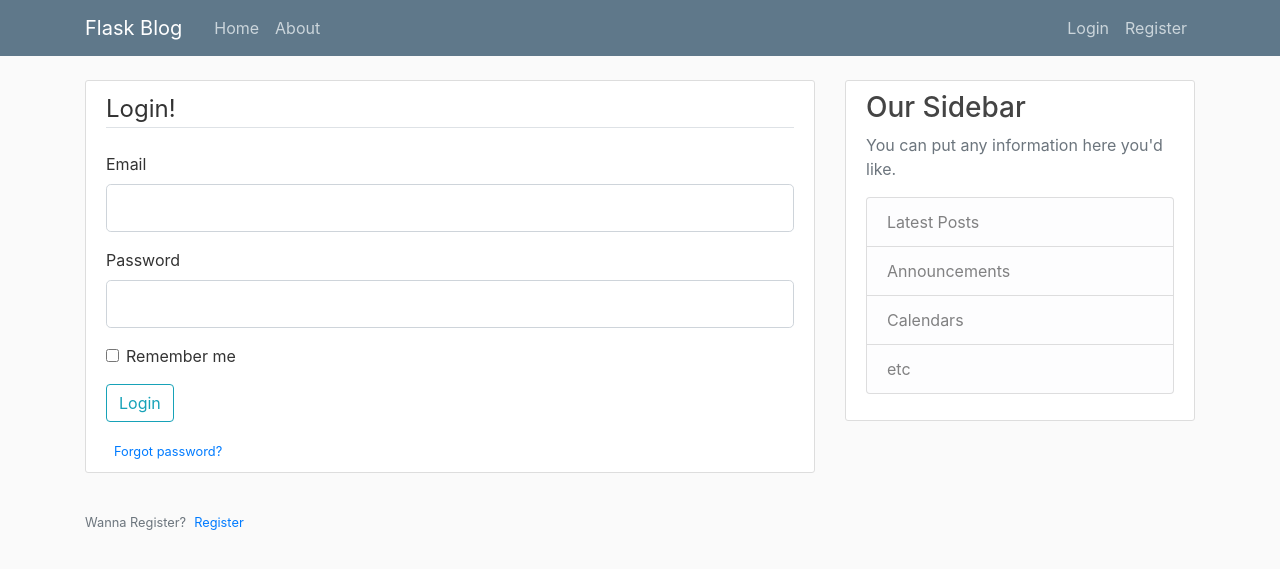
After one commit to divyashk/Flask-Blogsite, a Flask app: page /login in a window 1280 px wide. The commit adds this page. Shown: the top 569 px of the page. Run offline with Flask 2, Linux system fonts and the light colour scheme; some libraries are stand-ins or nearby versions.

Commit message:
added a login and registration form

```diff
--- a/blogsite/flaskblog.py
+++ b/blogsite/flaskblog.py
@@ -1,9 +1,13 @@
 from flask import Flask;
 from flask import render_template;
 from flask import url_for;
+from flask import flash, redirect;
 
+from forms import RegistrationForm, LoginForm
 
 app = Flask( __name__ );  '''creates an object named app of class Flask'''
+
+app.config['SECRET_KEY'] = '479ac0a34b4290c30baffefc740a1d5b';
 
 posts = [
         {
@@ -29,7 +33,26 @@ def home():
 def about():
     return render_template('about.html', title = "About");
 
+@app.route("/register", methods=['POST', 'GET'])
+def register():
+    form = RegistrationForm();
+    if form.validate_on_submit():
+        flash(f'Account created for {form.username.data}!', 'success')
+        return redirect(url_for('home'));
+    return render_template('register.html', title = 'Register' , form = form);
 
+
+@app.route("/login", methods= ["GET", "POST"])
+def login():
+    form = LoginForm();
+    if form.validate_on_submit():
+        if form.email.data == "admin@blog.com" and form.password.data == "password":
+            flash( "You have been logged in !", "success");
+            return redirect(url_for("home"));
+        else:
+            flash("Login Unsuccessful. Please check username and password", "danger")
+
+    return render_template('login.html', title = 'Login' , form = form);
 
 if __name__ =="__main__":
     app.run(debug=True)
--- a/blogsite/forms.py
+++ b/blogsite/forms.py
@@ -1,7 +1,25 @@
 from flask_wtf import FlaskForm
-from wtforms import StringField
-from wtforms.validators import DataRequired
+from wtforms import StringField,BooleanField, PasswordField, SubmitField
+from wtforms.validators import DataRequired, Length, Email, EqualTo
 
 
-class RegistrationForm( FlaskForm ):      """inherits from FlaskForm"""
-    username = StringField('Username', validators = [);
+class RegistrationForm( FlaskForm ):
+    username = StringField('Username', validators = [DataRequired(), Length(min = 2, max = 20)]);
+
+    email = StringField('Email', validators = [DataRequired(), Email()]);
+
+    password = PasswordField('Password', validators=[DataRequired()]);
+
+    confirm_password = PasswordField('Confirm Password' , validators = [DataRequired(), EqualTo('password')] );
+
+    submit = SubmitField('Sign up');
+
+
+class LoginForm( FlaskForm ):
+
+    email = StringField('Email', validators = [DataRequired(), Email()]);
+
+    password = PasswordField('Password', validators=[DataRequired()]);
+
+    remember = BooleanField('Remember me');
+    submit = SubmitField('Login');
--- a/blogsite/templates/layout.html
+++ b/blogsite/templates/layout.html
@@ -27,13 +27,13 @@
             </button>
             <div class="collapse navbar-collapse" id="navbarToggle">
               <div class="navbar-nav mr-auto">
-                <a class="nav-item nav-link" href="/">Home</a>
-                <a class="nav-item nav-link" href="/about">About</a>
+                <a class="nav-item nav-link" href="{{url_for('home')}}">Home</a>
+                <a class="nav-item nav-link" href="{{url_for('about')}}">About</a>
               </div>
               <!-- Navbar Right Side -->
               <div class="navbar-nav">
-                <a class="nav-item nav-link" href="/login">Login</a>
-                <a class="nav-item nav-link" href="/register">Register</a>
+                <a class="nav-item nav-link" href="{{url_for('login')}}">Login</a>
+                <a class="nav-item nav-link" href="{{url_for('register')}}">Register</a>
               </div>
             </div>
           </div>
@@ -43,7 +43,20 @@
       <main role="main" class="container">
         <div class="row">
           <div class="col-md-8">
+            {% with messages = get_flashed_messages(with_categories= true)%}
+              {% if messages %}
+                {%for category, message in messages %}
+                <div class = "alert alert-{{ category }}">
+                  {{ message }}
+
+
+                </div>
+                {% endfor %}
+              {% endif %}
+            {% endwith %}
+
             {% block content %}{% endblock content %}
+
           </div>
           <div class="col-md-4">
             <div class="content-section">
--- /dev/null
+++ b/blogsite/templates/login.html
@@ -0,0 +1,78 @@
+{% extends 'layout.html' %}
+
+{% block content %}
+    <div class = "content-section">
+        <form action="" method="POST">
+            {{ form.hidden_tag() }}
+            <fieldset class= 'form-group'>
+                <legend class= 'border-bottom mb-4'>
+                    Login!
+                </legend>
+
+
+
+                <div class = 'form-group'>
+                    {{ form.email.label( class = 'form-control-label')}}
+
+                    {% if form.email.errors %}
+                        {{ form.email(class = "form-control form-control-lg is-invalid")}}
+                        <div class = 'invalid-feedback'>
+                            {% for error in form.email.errors %}
+                                <span>
+                                    {{ error }}
+                                </span>
+                            {% endfor %}
+                        </div>
+                    {% else %}
+                        {{ form.email( class = 'form-control form-control-lg')}}
+                    {% endif %}
+                </div>
+
+
+
+                <div class = 'form-group'>
+                    {{ form.password.label( class = 'form-control-label')}}
+
+                    {% if form.password.errors %}
+                        {{ form.password(class = "form-control form-control-lg is-invalid")}}
+                        <div class = 'invalid-feedback'>
+                            {% for error in form.password.errors%}
+                                <span>
+                                    {{ error }}
+                                </span>
+                            {% endfor %}
+                        </div>
+                    {% else %}
+                        {{ form.password( class = 'form-control form-control-lg')}}
+                    {% endif %}
+                </div>
+
+
+                <div class = "form-check">
+                    {{ form.remember(class = "form-check-input") }}
+                    {{ form.remember.label(class = "form-check-label") }}
+                </div>
+
+
+
+            </fieldset>
+
+            <div class='form-group'>
+               {{ form.submit( class = 'btn btn-outline-info')}}
+            </div>
+
+
+            <small class = "text-muted ml-2">
+                <a href="#">Forgot password?</a>
+
+            </small>
+         </form>
+    </div>
+
+
+    <div class = 'boder-top pt-3'>
+        <small class= 'text-muted'>
+            Wanna Register?<a class = 'ml-2' href = "{{ url_for('login')}}" >Register</a>
+        </small>
+    </div>
+{% endblock content %}
```
Also changed, not shown: blogsite/templates/register.html (added, +91 -0 lines), 1 other file.
